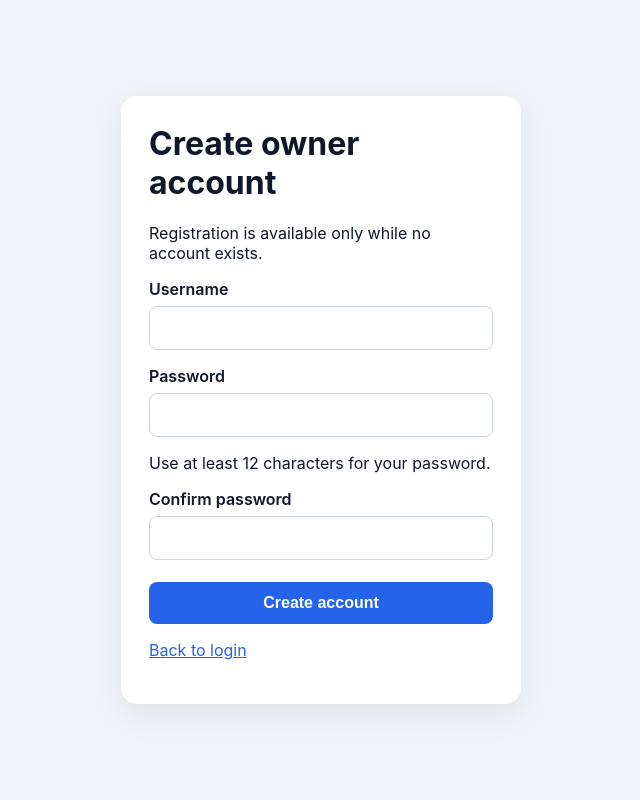
After one commit to Arvind-x11/Finance-Tracker, a Flask app: page /register in a window 1280 px wide. The commit adds this page. Shown: the whole page, without its empty margins (319-959 px from the left). Run offline with Flask 3, Linux system fonts and the light colour scheme; some libraries are stand-ins or nearby versions.

Commit message:
updated changes

```diff
--- a/app.py
+++ b/app.py
@@ -1,4 +1,6 @@
-
+from flask_wtf.csrf import CSRFProtect, CSRFError
+from flask_limiter import Limiter
+from flask_limiter.util import get_remote_address
 import csv
 import io
 import sqlite3
@@ -9,8 +11,46 @@ from reportlab.platypus import SimpleDocTemplate, Paragraph, Spacer, Table
 from reportlab.lib import colors
 from reportlab.lib.styles import getSampleStyleSheet
 from flask import Flask, jsonify, render_template, request, Response
+import os
+import secrets
+from functools import wraps
+from flask_wtf.csrf import CSRFProtect, CSRFError
+from flask_limiter import Limiter
+from flask_limiter.util import get_remote_address
+from flask import (
+    Flask,
+    jsonify,
+    render_template,
+    request,
+    Response,
+    redirect,
+    url_for,
+    session,
+    flash,
+)
+from werkzeug.security import generate_password_hash, check_password_hash
+app = Flask(__name__)
+app.config["SECRET_KEY"] = os.environ.get("FLASK_SECRET_KEY")
 
-app = Flask(__name__)
+app.config.update(
+    SESSION_COOKIE_HTTPONLY=True,
+    SESSION_COOKIE_SAMESITE="Lax",
+    SESSION_COOKIE_SECURE=False,  # Local HTTP development only
+    PERMANENT_SESSION_LIFETIME=1800,
+)
+
+if not app.config.get("SECRET_KEY"):
+    raise RuntimeError(
+        "FLASK_SECRET_KEY is missing. Set it before starting the app."
+    )
+
+csrf = CSRFProtect(app)
+
+limiter = Limiter(
+    get_remote_address,
+    app=app,
+    default_limits=[]
+)
 
 BASE_DIR = Path(__file__).resolve().parent
 DB_PATH = BASE_DIR / "finance.db"
@@ -42,6 +82,14 @@ def init_db():
                 category TEXT NOT NULL,
                 txn_date TEXT,
                 notes TEXT DEFAULT ''
+            )
+        """)
+        conn.execute("""
+            CREATE TABLE IF NOT EXISTS users (
+                id INTEGER PRIMARY KEY AUTOINCREMENT,
+                username TEXT NOT NULL UNIQUE,
+                password_hash TEXT NOT NULL,
+                created_at TEXT NOT NULL DEFAULT CURRENT_TIMESTAMP
             )
         """)
 
@@ -185,6 +233,121 @@ def valid_month(value):
 
 def current_month():
     return date.today().strftime("%Y-%m")
+
+
+@app.route("/register", methods=["GET", "POST"])
+@limiter.limit("3 per hour", methods=["POST"])
+def register():
+    # Allow registration only when the first account does not exist.
+    with get_db() as conn:
+        user_count = conn.execute(
+            "SELECT COUNT(*) FROM users"
+        ).fetchone()[0]
+
+    if user_count > 0:
+        flash("An account already exists. Please log in.", "error")
+        return redirect(url_for("login"))
+
+    if request.method == "POST":
+        username = request.form.get("username", "").strip()
+        password = request.form.get("password", "")
+        confirm_password = request.form.get("confirm_password", "")
+
+        if not username or len(username) > 50:
+            flash("Username must be between 1 and 50 characters.", "error")
+            return render_template("register.html"), 400
+
+        if len(password) < 12:
+            flash("Password must be at least 12 characters long.", "error")
+            return render_template("register.html"), 400
+
+        if password != confirm_password:
+            flash("Passwords do not match.", "error")
+            return render_template("register.html"), 400
+
+        try:
+            with get_db() as conn:
+                # Recheck inside the write transaction to prevent two
+                # simultaneous registrations from creating separate accounts.
+                conn.execute("BEGIN IMMEDIATE")
+                user_count = conn.execute(
+                    "SELECT COUNT(*) FROM users"
+                ).fetchone()[0]
+
+                if user_count > 0:
+                    conn.rollback()
+                    flash("An account already exists. Please log in.", "error")
+                    return redirect(url_for("login"))
+
+                conn.execute(
+                    "INSERT INTO users (username, password_hash) VALUES (?, ?)",
+                    (username, generate_password_hash(password))
+                )
+
+            flash("Account created successfully. Please log in.", "success")
+            return redirect(url_for("login"))
+
+        except sqlite3.IntegrityError:
+            flash("Could not create this account. Try another username.", "error")
+            return render_template("register.html"), 400
+
+    return render_template("register.html")
+
+
+@app.route("/login", methods=["GET", "POST"])
+@limiter.limit("5 per minute", methods=["POST"])
+def login():
+    if request.method == "POST":
+        username = request.form.get("username", "").strip()
+        password = request.form.get("password", "")
+
+        with get_db() as conn:
+            user = conn.execute(
+                "SELECT id, username, password_hash FROM users WHERE username = ?",
+                (username,)
+            ).fetchone()
+
+        if user and check_password_hash(user["password_hash"], password):
+            session.clear()
+            session["user_id"] = user["id"]
+            session["username"] = user["username"]
+            session.permanent = True
+            return redirect(url_for("index"))
+
+        flash("Invalid username or password.", "error")
+
+    return render_template("login.html")
+
+
+@app.route("/logout", methods=["POST"])
+def logout():
+    session.clear()
+    flash("You have been logged out.", "success")
+    return redirect(url_for("login"))
+
+
+@app.before_request
+def require_login():
+    # Public pages and static assets
+    public_endpoints = {"login", "register", "static"}
+
+    if request.endpoint in public_endpoints:
+        return None
+
+    # Allow logout only for authenticated users; it is POST-only.
+    if request.endpoint == "logout":
+        if session.get("user_id"):
+            return None
+        return redirect(url_for("login"))
+
+    # Protect dashboard and every other route, including /api/*.
+    if not session.get("user_id"):
+        if request.path.startswith("/api/"):
+            return jsonify({"error": "Authentication required. Please log in."}), 401
+
+        return redirect(url_for("login"))
+
+    return None
 
 
 @app.route("/")
@@ -836,19 +999,80 @@ def budget_alerts():
         "alerts": alerts
     })
 
+from datetime import date, timedelta
+from flask import jsonify
+import sqlite3
+
+@app.route("/api/month-comparison")
+def month_comparison():
+    today = date.today()
+    current_start = today.replace(day=1)
+    previous_end = current_start - timedelta(days=1)
+    previous_start = previous_end.replace(day=1)
+
+    def get_totals(start, end):
+        conn = sqlite3.connect("finance.db")
+        conn.row_factory = sqlite3.Row
+
+        rows = conn.execute("""
+            SELECT kind, COALESCE(SUM(amount), 0) AS total
+            FROM transactions
+            WHERE txn_date >= ? AND txn_date < ?
+            GROUP BY kind
+        """, (start.isoformat(), end.isoformat())).fetchall()
+
+        conn.close()
+        totals = {"income": 0, "expenses": 0}
+
+        for row in rows:
+            if row["kind"] == "income":
+                totals["income"] = row["total"]
+            elif row["kind"] == "expense":
+                totals["expenses"] = row["total"]
+
+        totals["savings"] = totals["income"] - totals["expenses"]
+        return totals
+
+    current = get_totals(current_start, today + timedelta(days=1))
+    previous = get_totals(previous_start, current_start)
+
+    def change(key):
+        old = previous[key]
+        new = current[key]
+
+        if old == 0:
+            return None if new != 0 else 0
+
+        return round(((new - old) / abs(old)) * 100, 2)
+
+    return jsonify({
+        "current_month": current_start.strftime("%B %Y"),
+        "previous_month": previous_start.strftime("%B %Y"),
+        "current": current,
+        "previous": previous,
+        "change_percent": {
+            key: change(key)
+            for key in ("income", "expenses", "savings")
+        }
+    })
 
 if __name__ == "__main__":
     init_db()
 
-    # Automatically apply recurring transactions for the current month.
-    with app.test_client() as client:
-        response = client.post(
-            "/api/recurring/apply",
-            json={"month": current_month()}
-        )
+    # Apply recurring transactions directly at startup.
+    # Calling the view directly avoids an unauthenticated HTTP request.
+    with app.test_request_context(
+        "/api/recurring/apply",
+        method="POST",
+        json={"month": current_month()}
+    ):
+        response = apply_recurring()
         if response.status_code == 200:
             print("Monthly recurring transactions:", response.get_json())
         else:
-            print("Recurring transaction error:", response.get_data(as_text=True))
+            print(
+                "Recurring transaction error:",
+                response.get_data(as_text=True)
+            )
 
     app.run(debug=True, host="127.0.0.1", port=5001)
--- a/templates/index.html
+++ b/templates/index.html
@@ -4,7 +4,7 @@
 <head>
   <meta charset="UTF-8">
   <meta name="viewport" content="width=device-width, initial-scale=1.0">
-
+  <meta name="csrf-token" content="{{ csrf_token() }}">
   <title>Personal Finance Tracker</title>
 
   <link
--- /dev/null
+++ b/templates/register.html
@@ -0,0 +1,85 @@
+<!DOCTYPE html>
+<html lang="en">
+<head>
+  <meta charset="UTF-8">
+  <meta name="viewport" content="width=device-width, initial-scale=1">
+  <title>Create Account | Personal Finance Tracker</title>
+  <style>
+    * { box-sizing: border-box; }
+    body {
+      margin: 0;
+      min-height: 100vh;
+      display: grid;
+      place-items: center;
+      background: #f1f5f9;
+      font-family: -apple-system, BlinkMacSystemFont, sans-serif;
+      color: #0f172a;
+    }
+    .card {
+      width: min(92%, 400px);
+      padding: 28px;
+      background: white;
+      border-radius: 16px;
+      box-shadow: 0 10px 35px #0f172a15;
+    }
+    h1 { margin-top: 0; }
+    label { display: block; margin-top: 16px; font-weight: 600; }
+    input {
+      width: 100%;
+      margin-top: 7px;
+      padding: 12px;
+      border: 1px solid #cbd5e1;
+      border-radius: 8px;
+      font-size: 16px;
+    }
+    button {
+      width: 100%;
+      margin-top: 22px;
+      padding: 12px;
+      border: 0;
+      border-radius: 8px;
+      background: #2563eb;
+      color: white;
+      font-size: 16px;
+      font-weight: 600;
+      cursor: pointer;
+    }
+    .error { color: #b91c1c; }
+    a { color: #2563eb; }
+  </style>
+</head>
+<body>
+  <main class="card">
+    <h1>Create owner account</h1>
+    <p>Registration is available only while no account exists.</p>
+
+    {% with messages = get_flashed_messages(with_categories=true) %}
+      {% for category, message in messages %}
+        <p class="{{ category }}">{{ message }}</p>
+      {% endfor %}
+    {% endwith %}
+
+    <form method="post" action="{{ url_for('register') }}">
+      <input type="hidden" name="csrf_token" value="{{ csrf_token() }}">
+
+      <label for="username">Username</label>
+      <input id="username" name="username" required minlength="3"
+             maxlength="80" autocomplete="username">
+
+      <label for="password">Password</label>
+      <input id="password" name="password" type="password" required
+             minlength="12" autocomplete="new-password">
+
+      <p>Use at least 12 characters for your password.</p>
+
+      <label for="confirm_password">Confirm password</label>
+      <input id="confirm_password" name="confirm_password" type="password"
+             required minlength="12" autocomplete="new-password">
+
+      <button type="submit">Create account</button>
+    </form>
+
+    <p><a href="{{ url_for('login') }}">Back to login</a></p>
+  </main>
+</body>
+</html>
```
Also changed, not shown: requirements.txt (+19 -2 lines), static/js/script.js (+51 -39 lines), templates/login.html (added, +80 -0 lines).
